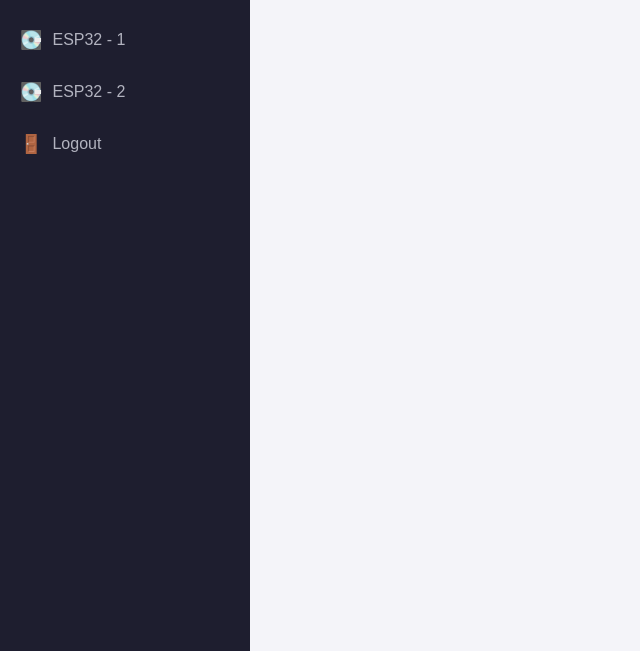
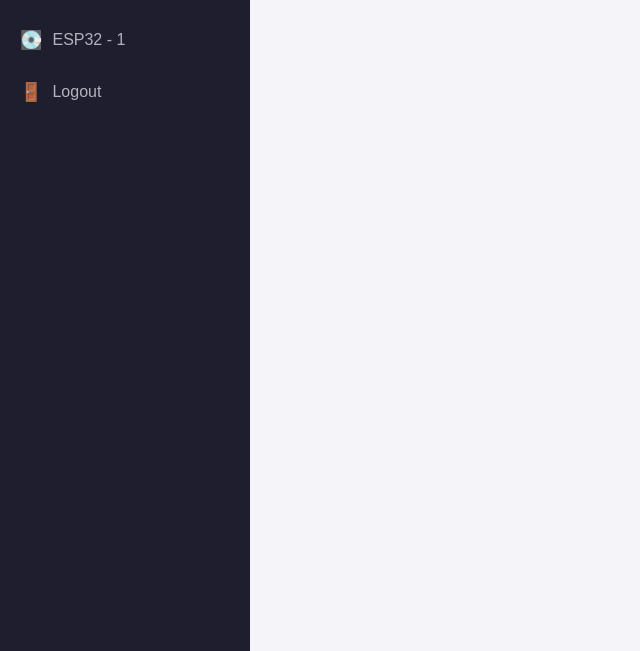
Before and after one commit to eGuilalas/LeakSense, a PHP site: page /dashboard/admin/esp32_1.php in a window 1280 px wide. Shown: the part 149-800 px from the top of the page, without its empty margins (0-640 px from the left). Run offline with PHP 8.4, Linux system fonts and the light colour scheme; the visitor is signed in with stand-in values (Sample User, id 1); data that the repository does not hold is empty.

Commit message:
ESP dashboard 1 & 2, Recipient setup working

```diff
--- a/dashboard/admin/esp32_1.php
+++ b/dashboard/admin/esp32_1.php
@@ -30,7 +30,6 @@ $role = $_SESSION['role']; // Get the role from the session
             <h2>Monitoring</h2>
             <a href="admin_dashboard.php"><span class="icon">💽</span>Dashboard</a>
             <a href="#"><span class="icon">💽</span>ESP32 - 1</a>
-            <a href="esp32_2.php"><span class="icon">💽</span>ESP32 - 2</a>
             <a href="../../logout.php"><span class="icon">🚪</span>Logout</a>
         </div>
 
--- a/dashboard/admin/esp32_2.php
+++ b/dashboard/admin/esp32_2.php
@@ -29,7 +29,6 @@ $role = $_SESSION['role']; // Get the role from the session
             <button class="hamburger" id="hamburger" onclick="toggleSidebar()">&#9776;</button>
             <h2>Monitoring</h2>
             <a href="admin_dashboard.php"><span class="icon">💽</span>Dashboard</a>
-            <a href="esp32_1.php"><span class="icon">💽</span>ESP32 - 1</a>
             <a href="#"><span class="icon">💽</span>ESP32 - 2</a>
             <a href="../../logout.php"><span class="icon">🚪</span>Logout</a>
         </div>
```
